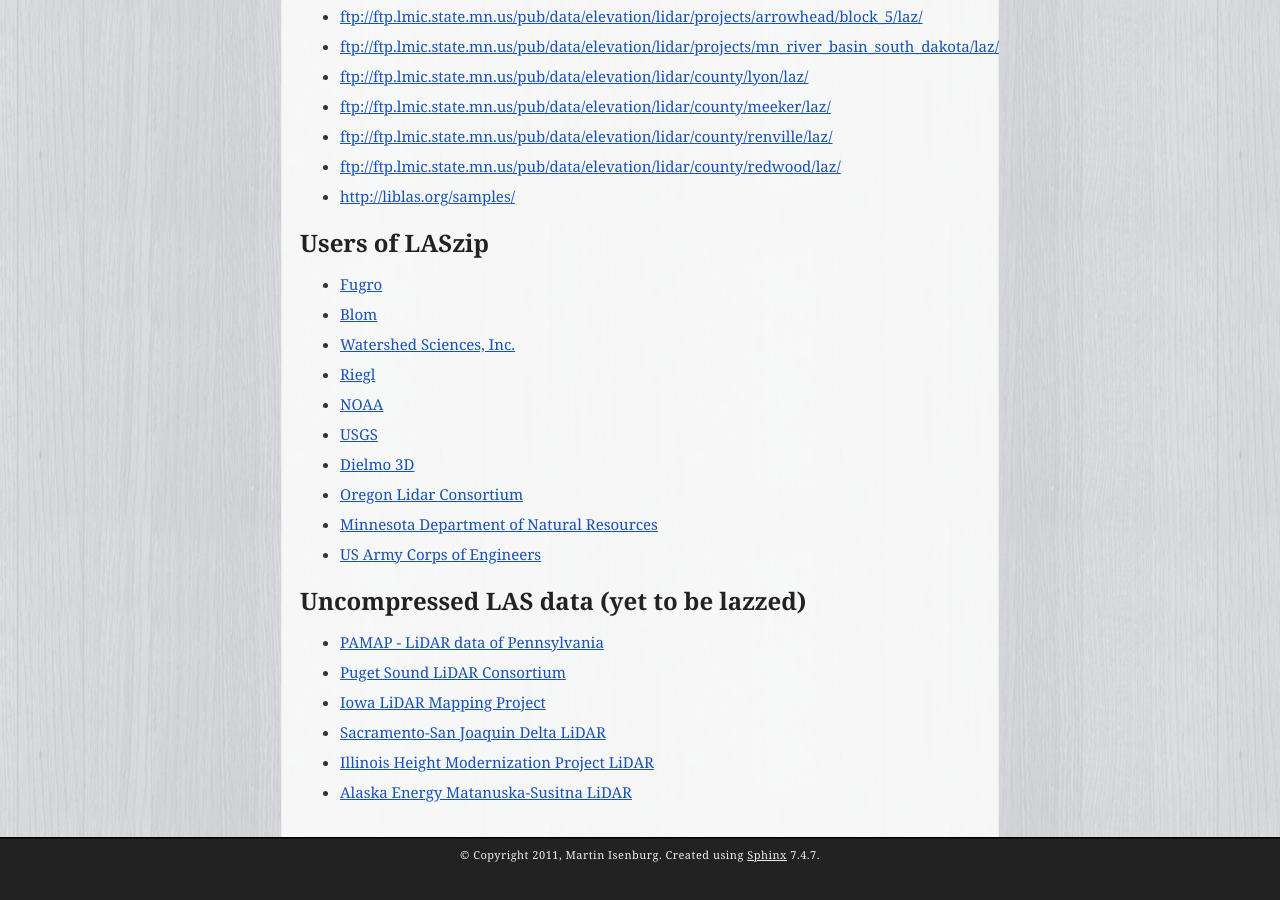
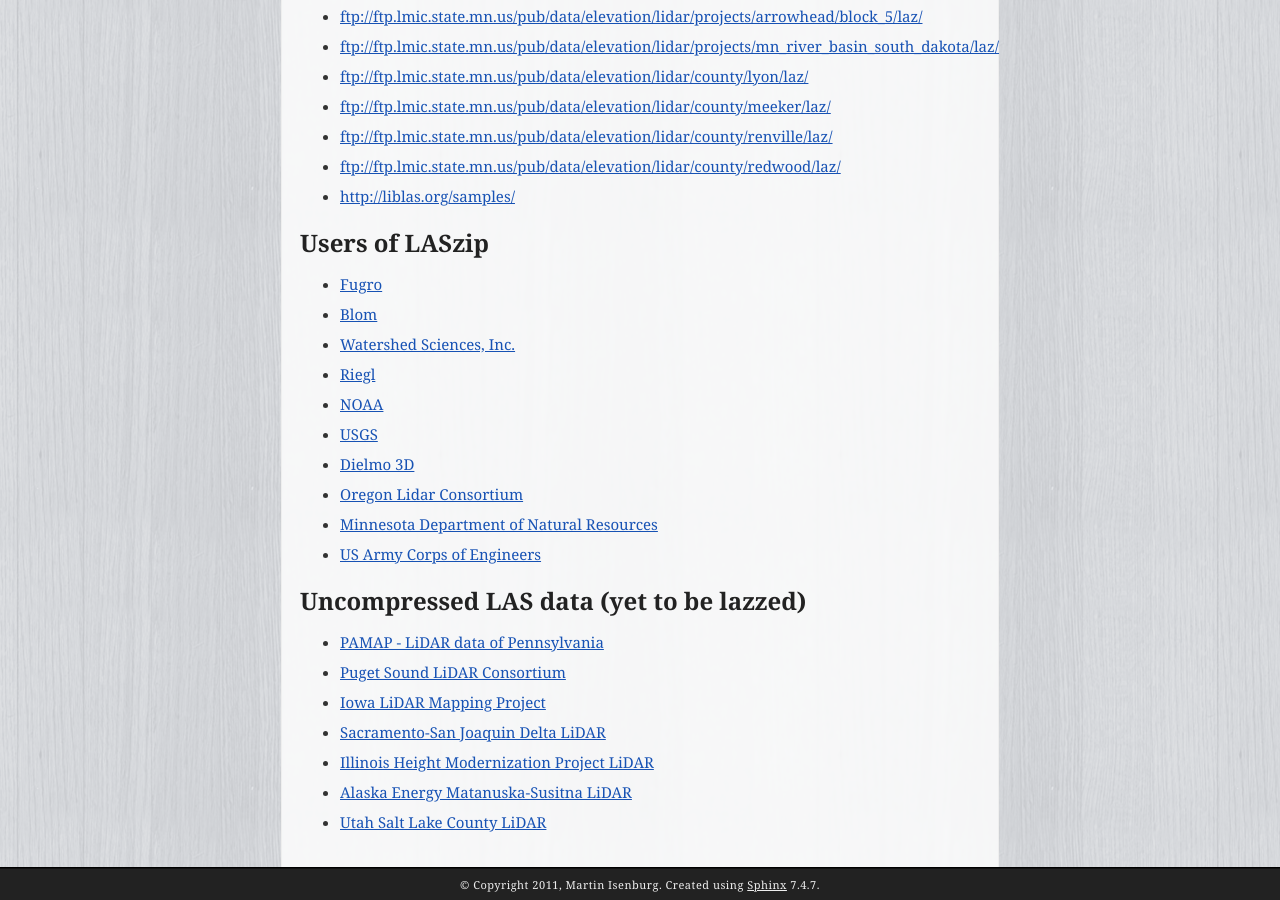
Before and after one commit to LASzip/LASzip, a Sphinx documentation site: the page built from docs/source/index.rst, in a window 1280 px wide and 900 px high, scrolled down 2290 px. Built offline with Sphinx 7.4.7, drawn with Linux system fonts in a browser that asks for light colours; before the commit the page ends 3160 px from its top, so only the background shows below that.

Commit message:
link more uncompressed LAS archives

```diff
--- a/docs/source/index.rst
+++ b/docs/source/index.rst
@@ -143,6 +143,7 @@
 * `Sacramento-San Joaquin Delta LiDAR <ftp://atlas.ca.gov/pub/delta-vision/lidar2009/>`_
 * `Illinois Height Modernization Project LiDAR <http://www.isgs.illinois.edu/nsdihome/webdocs/ilhmp/data.html>`_
 * `Alaska Energy Matanuska-Susitna LiDAR <http://matsu.gina.alaska.edu/LiDAR/>`_
+* `Utah Salt Lake County LiDAR <http://mapserv.utah.gov/rasterindicies/lidar_raw.html>`_
 
 .. toctree::
    :hidden:
```
